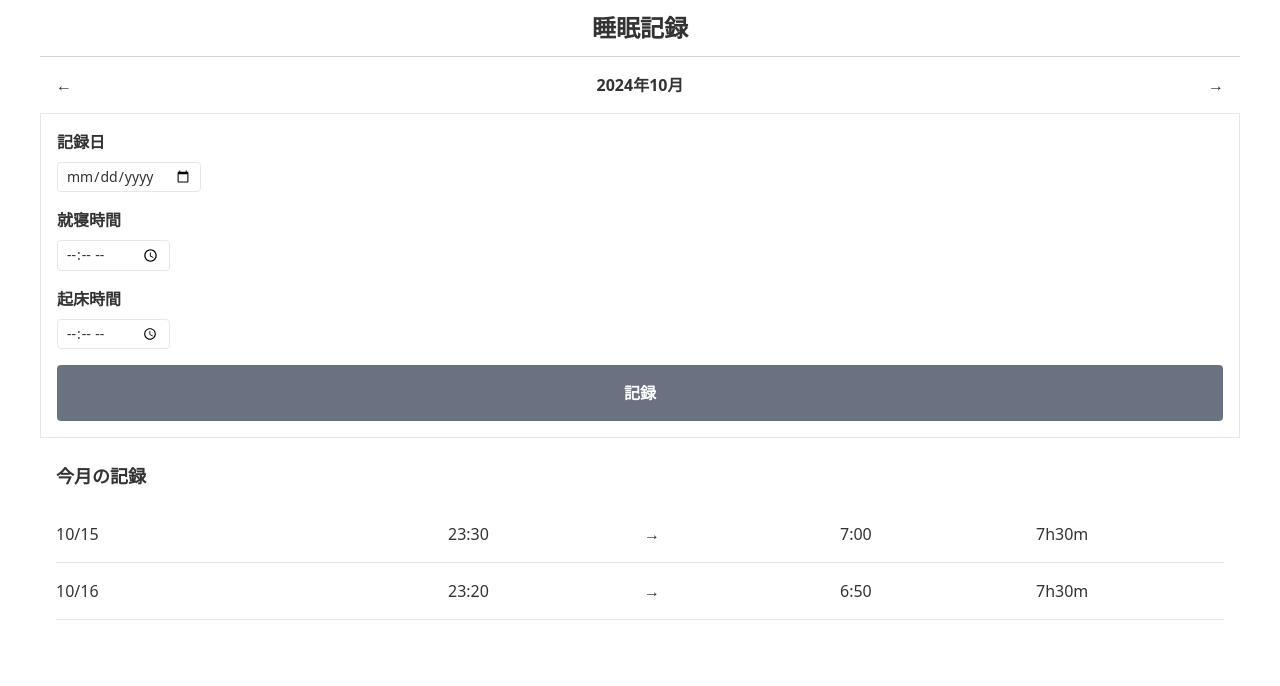
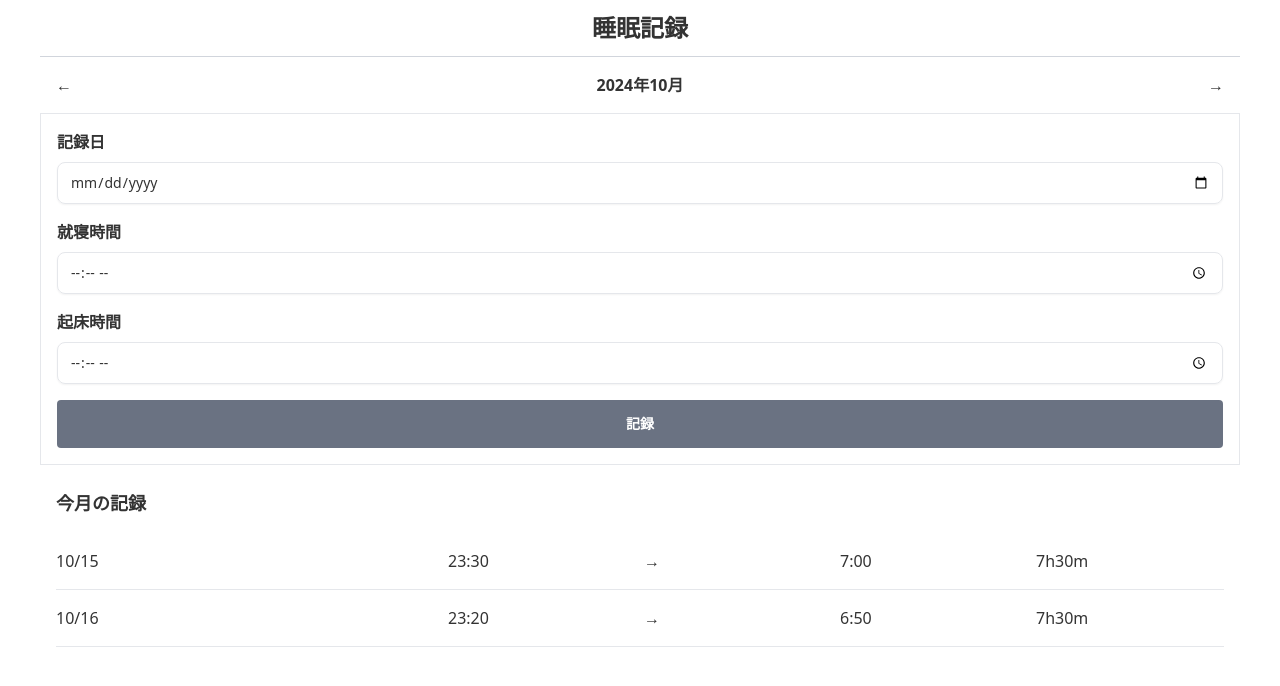
Before and after one commit to kandalog/sleep, a Next.js app: page / in a window 1280 px wide. Shown: the top 686 px of the page. Built offline with nearby package versions, Linux system fonts and the light colour scheme.

Commit message:
feat: shadcnのcomponetに置き換え

```diff
--- a/app/page.tsx
+++ b/app/page.tsx
@@ -1,3 +1,6 @@
+import { Button } from "@/components/ui/button";
+import { Input } from "@/components/ui/input";
+
 export default function Home() {
   return (
     <div className="max-w-[1200px] mx-auto">
@@ -19,35 +22,26 @@ export default function Home() {
           <div className="">
             <dt className="font-bold">記録日</dt>
             <dd>
-              <input
-                type="date"
-                className="border rounded px-2 py-1 text-sm mt-2"
-              />
+              <Input type="date" className="py-5 mt-2" />
             </dd>
           </div>
           <div className="mt-4">
             <dt className="font-bold">就寝時間</dt>
             <dd>
-              <input
-                type="time"
-                className="border rounded px-2 py-1 text-sm mt-2"
-              />
+              <Input type="time" className="py-5 mt-2" />
             </dd>
           </div>
           <div className="mt-4">
             <dt className="font-bold">起床時間</dt>
             <dd>
-              <input
-                type="time"
-                className="border rounded px-2 py-1 text-sm mt-2"
-              />
+              <Input type="time" className="py-5 mt-2" />
             </dd>
           </div>
         </dl>
         <div className="mt-4">
-          <button className="w-full bg-gray-500 text-white rounded py-4 font-bold cursor-pointer">
+          <Button className="w-full bg-gray-500 text-white rounded py-6 font-bold cursor-pointer">
             記録
-          </button>
+          </Button>
         </div>
       </form>
       {/* フォームエンド */}
```
